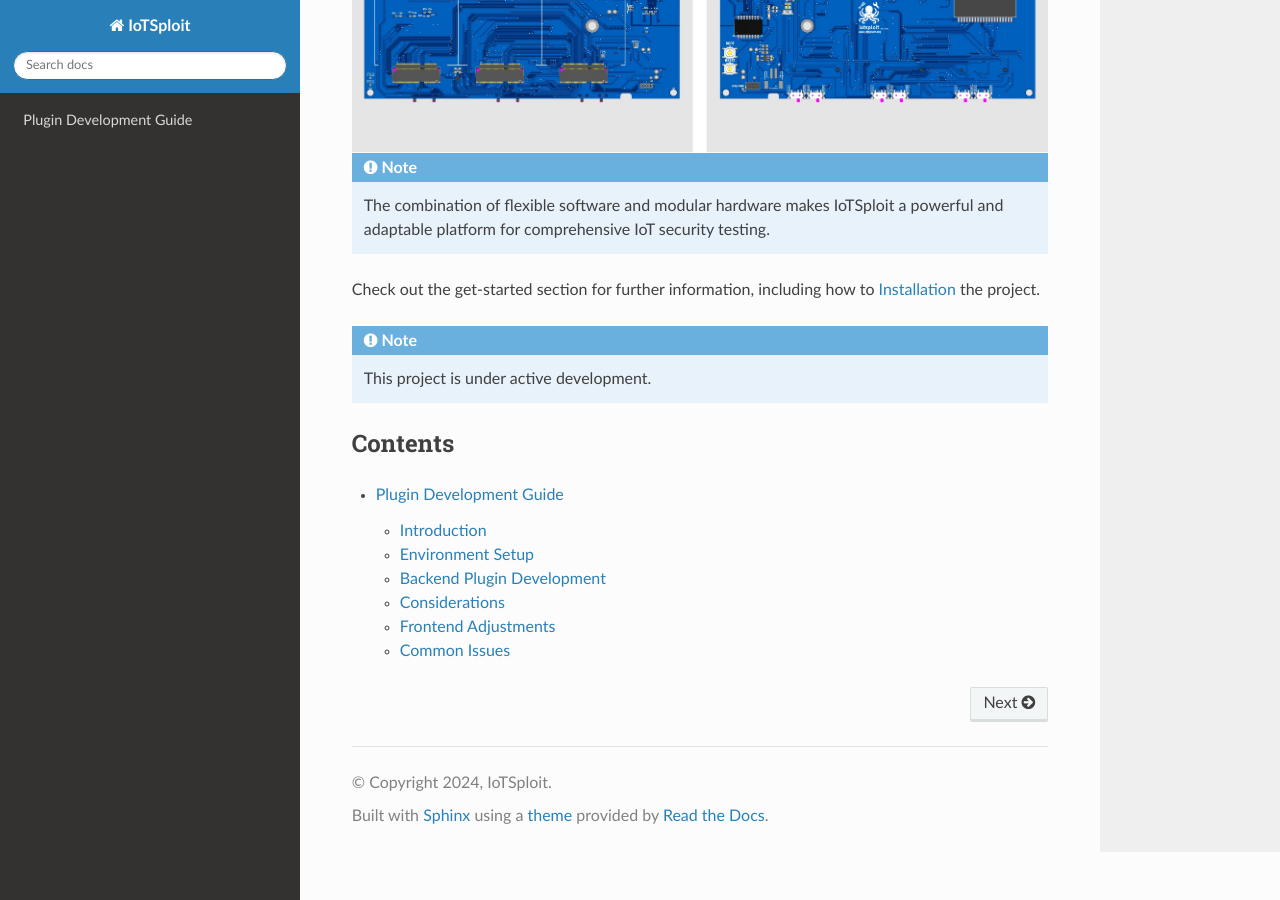
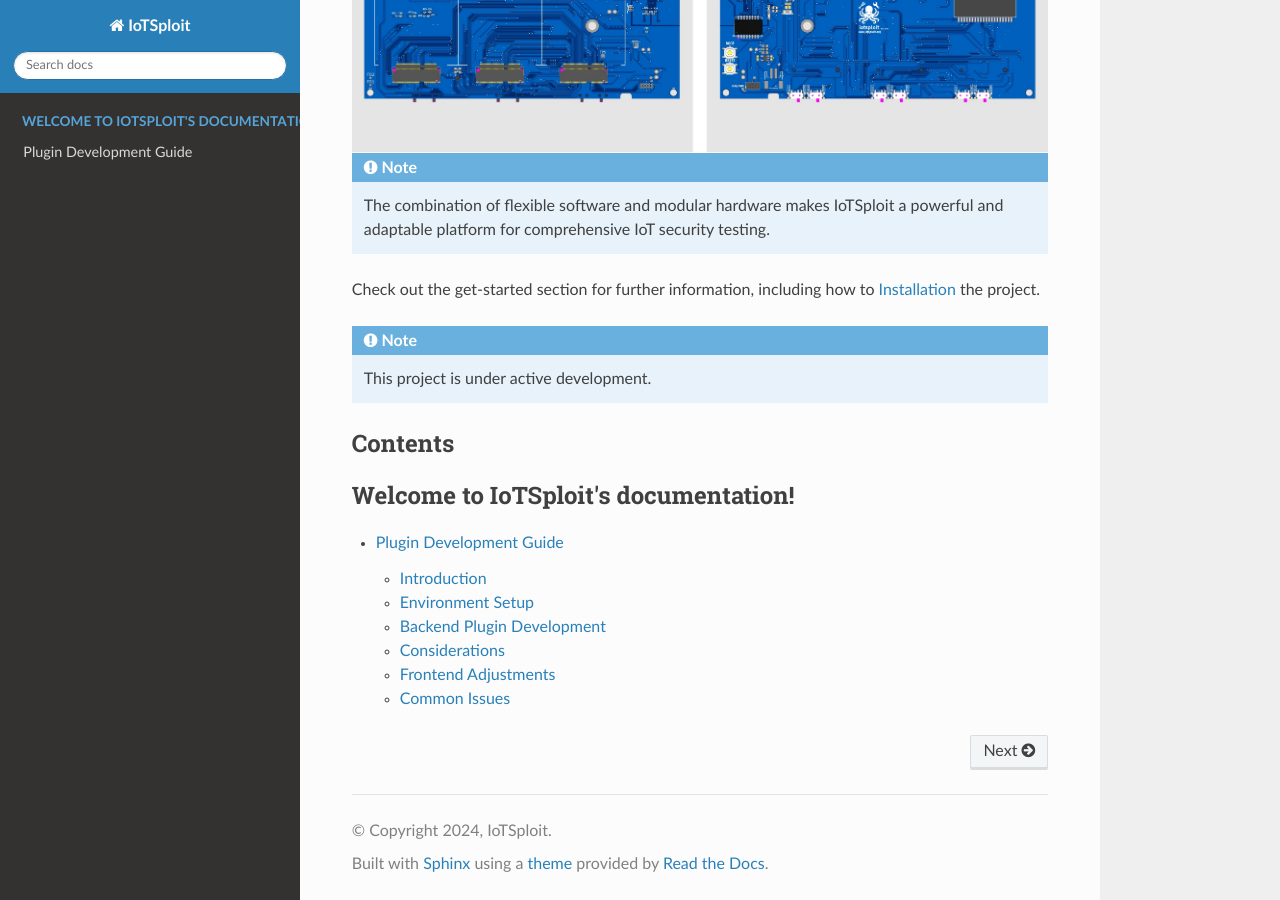
Before and after one commit to TKXB/iotsploit-tutorial, a Sphinx documentation site: the page built from docs/source/index.rst, in a window 1280 px wide and 900 px high, scrolled down 1851 px. Built offline with Sphinx 7.4.7 and the Read the Docs theme 3.1.0, drawn with Linux system fonts in a browser that asks for light colours; pages that are not in the unit, such as notebooks, are missing from menus.

Commit message:
feat: update toctree options in index.rst for improved documentation navigation

```diff
--- a/docs/source/index.rst
+++ b/docs/source/index.rst
@@ -64,6 +64,8 @@ Contents
 --------
 
 .. toctree::
+   :maxdepth: 2
+   :caption: Welcome to IoTSploit's documentation!
 
    get-started
    features
```
